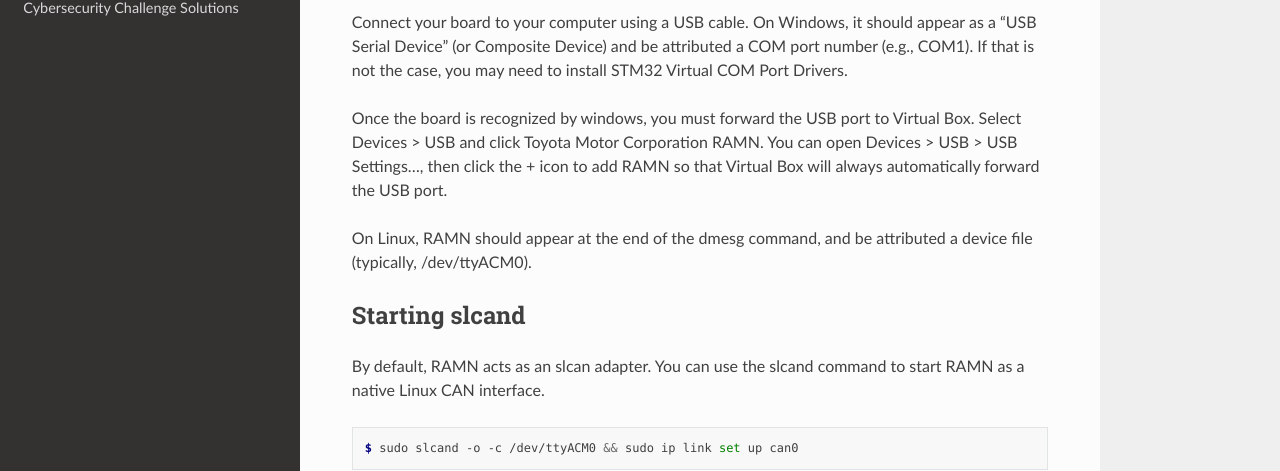
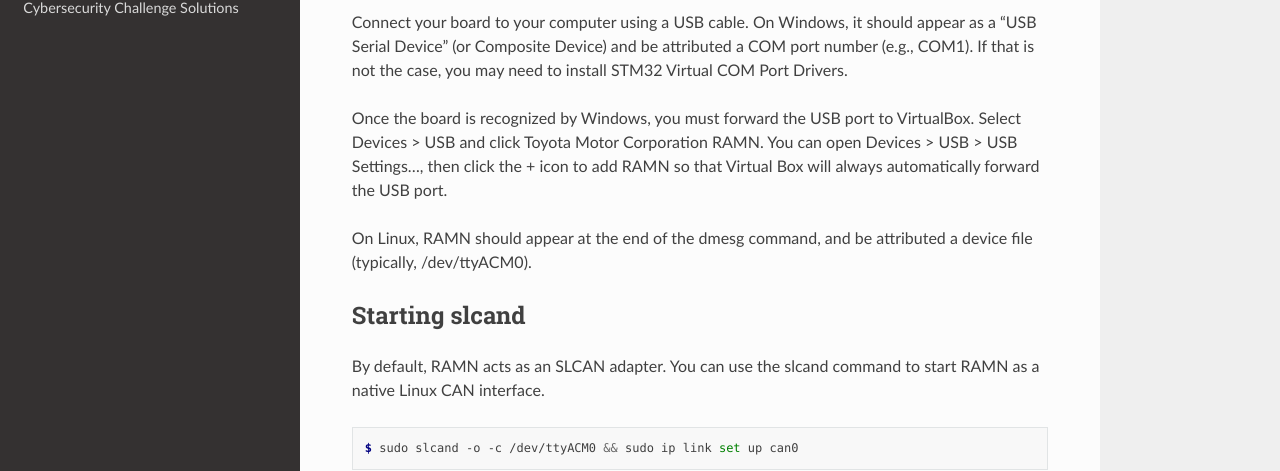
Before and after one commit to JonasvonStein/F25-04-Drive-Secure-Teaching-Automotive-Cybersecurity-with-RAMN, a Sphinx documentation site: the page built from docs/howToUse/RAMN.rst, in a window 1280 px wide and 1312 px high. Shown: the part 466-937 px from the top of the window. Built offline with Sphinx 7.4.7 and the Read the Docs theme 3.1.0, drawn with Linux system fonts in a browser that asks for light colours; pages that are not in the unit, such as notebooks, are missing from menus.

Commit message:
Update RAMN.rst

```diff
--- a/docs/howToUse/RAMN.rst
+++ b/docs/howToUse/RAMN.rst
@@ -24,7 +24,7 @@ Connect your board to your computer using a USB cable. On Windows, it should app
 (or Composite Device) and be attributed a COM port number (e.g., COM1). If that is not the case, you may need
 to install STM32 Virtual COM Port Drivers.
 
-Once the board is recognized by windows, you must forward the USB port to Virtual Box.
+Once the board is recognized by Windows, you must forward the USB port to VirtualBox.
 Select Devices > USB and click Toyota Motor Corporation RAMN. You can open Devices > USB > USB Settings…,
 then click the + icon to add RAMN so that Virtual Box will always automatically forward the USB port.
 
@@ -33,7 +33,7 @@ On Linux, RAMN should appear at the end of the dmesg command, and be attributed
 Starting slcand
 ^^^^^^^^^^^^^^^
 
-By default, RAMN acts as an slcan adapter. You can use the slcand command to start RAMN as a native Linux CAN interface.
+By default, RAMN acts as an SLCAN adapter. You can use the slcand command to start RAMN as a native Linux CAN interface.
 
 .. code-block:: console
 
```
